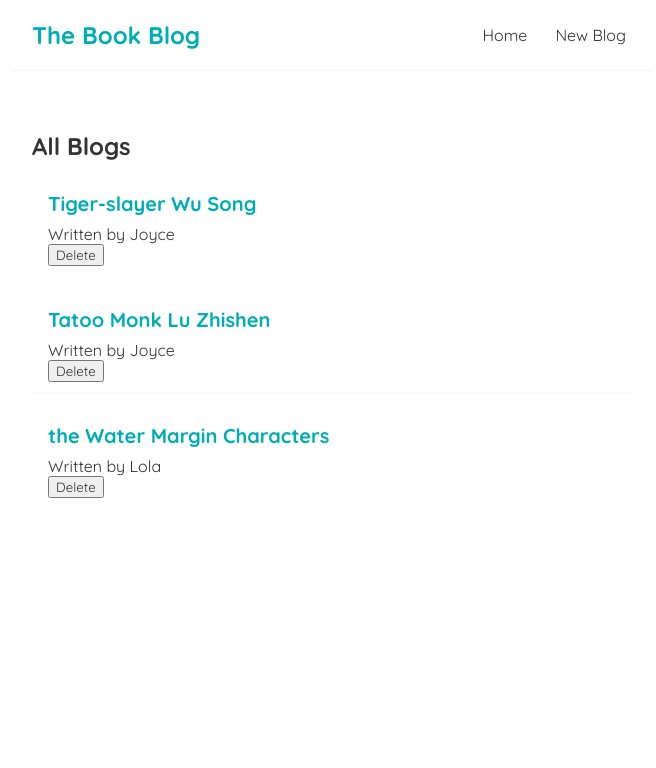
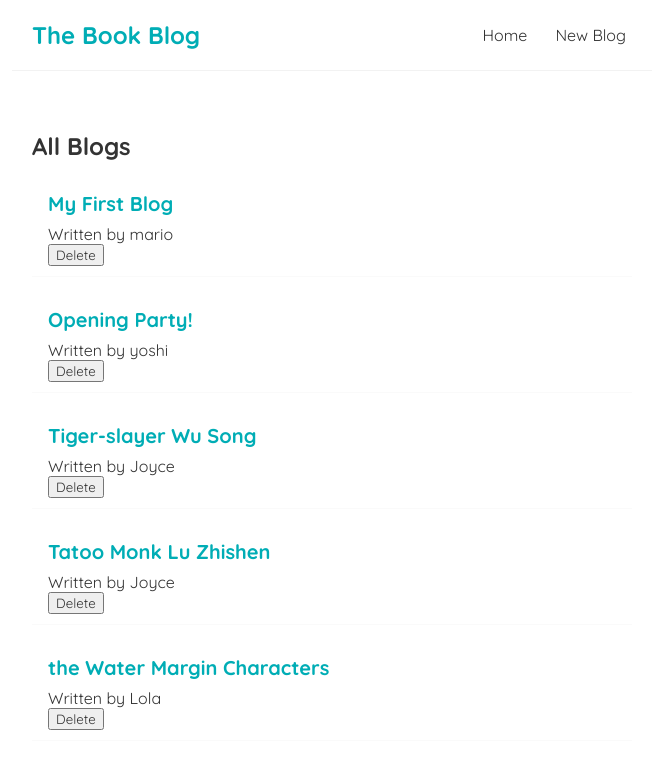
Before and after one commit to joycethh/json-server-blog-project, a React (Create React App) app: page / in a window 1280 px wide. Shown: the top 768 px of the page, without its empty margins (308-964 px from the left). Built offline with nearby package versions, Linux system fonts and the light colour scheme; data requests are answered from the project's data file.

Commit message:
use json server to mock rest json server

```diff
--- a/src/Home.js
+++ b/src/Home.js
@@ -1,9 +1,10 @@
 import React, { useState, useEffect } from "react";
-import { blogsData } from "./blogsData";
+
 import { BlogList } from "./BlogList";
 
 export const Home = () => {
-  const [blogs, setBlogs] = useState(blogsData);
+  const [blogs, setBlogs] = useState(null);
+  const [isLoading, setisLoading] = useState(true);
 
   const handleDelete = (id) => {
     const newBlogs = blogs.filter((blog) => blog.id !== id);
@@ -11,12 +12,27 @@ export const Home = () => {
   };
 
   useEffect(() => {
-    console.log("useEffect got fired");
-    console.log("blogs-state", blogs);
-  });
+    fetch("http://localhost:8000/blogs")
+      .then((res) => res.json())
+      .then((data) => {
+        console.log(data);
+        setBlogs(data);
+        setisLoading(false);
+      })
+      .catch((err) => console.log(err.message));
+  }, []);
   return (
     <div className="home">
-      <BlogList blogs={blogs} title="All Blogs" handleDelete={handleDelete} />
+      {isLoading ? (
+        <div>
+          <h1>Loading...</h1>
+        </div>
+      ) : (
+        <BlogList blogs={blogs} title="All Blogs" handleDelete={handleDelete} />
+      )}
+      {/* {blogs && (
+        <BlogList blogs={blogs} title="All Blogs" handleDelete={handleDelete} />
+      )} */}
     </div>
   );
 };
--- a/src/blogsData.js
+++ /dev/null
@@ -1,20 +0,0 @@
-export const blogsData = [
-  {
-    title: "Tiger-slayer Wu Song",
-    body: "Wu Song is a legendary figure from fiction the Water Margin. He is famous for slying tiger with barehands, avenging his brother and then finally become an outlaw.",
-    author: "Joyce",
-    id: 1,
-  },
-  {
-    title: "Tatoo Monk Lu Zhishen",
-    body: "Lu Zhishen is also a lengendary hero from fiction the Water Margin. ",
-    author: "Joyce",
-    id: 2,
-  },
-  {
-    title: "the Water Margin Characters",
-    body: "The 108 Stars of Destiny are at the core of the plot of Water Margin. It inclues 36 Heaveenly stars and 72 Earthly Fiends",
-    author: "Lola",
-    id: 3,
-  },
-];
```
